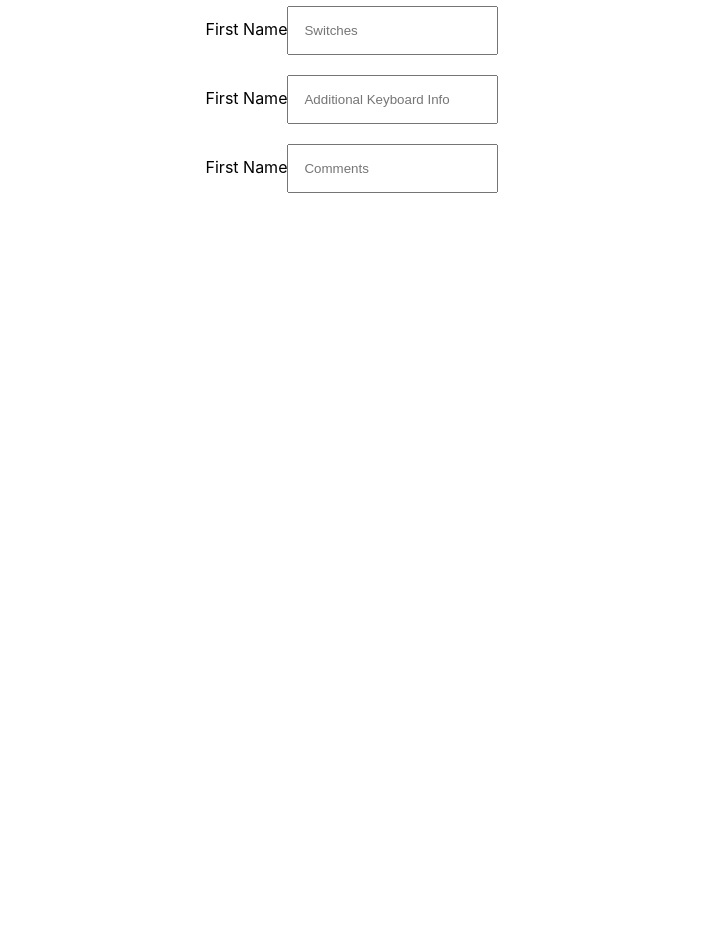
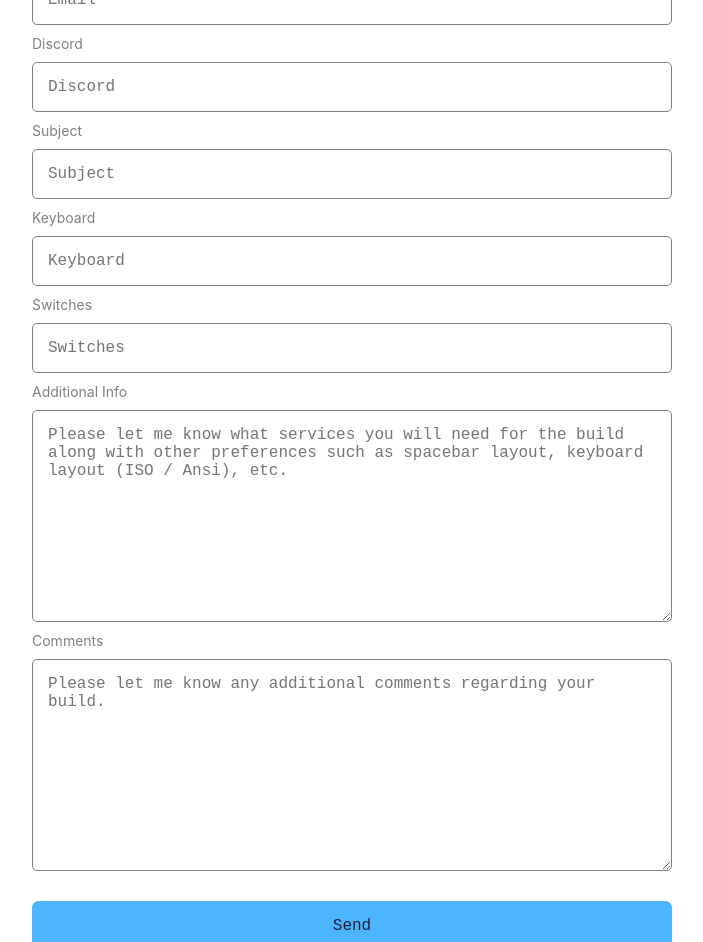
Before and after one commit to Crisu07/KeebGallery, a React (Create React App) app: page /commission in a window 1280 px wide. Shown: the part 680-1622 px from the top of the page, without its empty margins (288-991 px from the left). Before the commit the page ends 883 px from the top, so only its background shows below. Built offline with nearby package versions, Linux system fonts and the light colour scheme.

Commit message:
Commission Form
form css done and works, need to link emailing to it

```diff
--- a/src/components/pages/Commission.css
+++ b/src/components/pages/Commission.css
@@ -1,10 +1,83 @@
-.commissionformcontainer {
+:root {
+    --color-bg: #1f1f38;
+      --color-bg-variant: #2c2c6c;
+      --color-primary: #4db5ff;
+      --color-primary-variant: rgba(77, 181, 255, 0.4);
+      --color-white: #fff;
+      --color-light: rgba(255,255, 255, 0.6);
+}
+
+/* Commission Info */
+.commissioninfocontainer {
     display: flex;
     align-items: center;
-    justify-content: center;
+    flex-direction: column;
+    max-width: 640px;
+    margin-left: auto;
+    margin-right: auto;
+}
+
+/* Input form for Commission Request */
+.commissionform {
+    max-width: 640px;
+    margin-left: auto;
+    margin-right: auto;
+    margin-bottom: 10%;
+}
+
+.reqForm {
+    display: flex;
+    flex-direction: column;
 }
 
 .commissioninput {
     padding: 15px;
     margin: 10px 0px;
+    border-radius: 5px;
+    border: 1px solid gray;
+    font-size: 16px;
+    font-family: "courier new", courier, monospace;
 }
+
+.commissiontextarea {
+    padding: 15px;
+    margin: 10px 0px;
+    border-radius: 5px;
+    border: 1px solid gray;
+    height: 180px;
+    resize: vertical;
+    font-size: 16px;
+    font-family: "courier new", courier, monospace;
+}
+
+.commissionlabel {
+    font-size: 14px;
+    color: gray;
+}
+
+/* Button class */
+.btn-commission {
+    width: 100%;
+    display: inline-block;
+    color: var(--color-primary);
+    padding: 0.75rem 1.2rem;
+    border-radius: 0.4rem;
+    cursor: pointer;
+    border: 1px solid var(--color-primary);
+    transition: var(--transition);
+    color: var(--color-white);
+    font-size: 16px;
+    font-family: "courier new", courier, monospace;
+}
+
+.btn-commission:hover {
+    background: var(--color-primary-variant);
+    color: var(--color-white);
+    border-color: transparent;
+}
+
+.btn-primary-commission {
+    background: var(--color-primary);
+    color: var(--color-bg);
+    height: 50px;
+}
--- a/src/components/pages/Commission.jsx
+++ b/src/components/pages/Commission.jsx
@@ -3,35 +3,130 @@ import React, { useState } from 'react'
 import ReqForm from './ReqForm'
 
 export const Commission = () => {
-  const [firstname, setFirst] = useState('')
-  const [lastname, setLast] = useState('')
+  // Do all the inputs within one usestate rather than having a diff per input
+  // set up as object
+  const [values, setValues] = useState({
+    firstname:'',
+    lastname:'',
+    email:'',
+    discord:'',
+    subject:'',
+    keyboard:'',
+    switches:'',
+    info:'',
+    info2:'',
+  })
 
-  // console.log(firstname)
+  const handleSubmit = (e)=> {
+    e.preventDefault(); // prevents page refresh on hitting button
+
+    // const data = new FormData(e.target)
+    // console.log(Object.fromEntries(data.entries()))
+  }
+
+  // Commission form inputs
+  const inputs = [
+    {
+      id:1,
+      name:'First Name',
+      type:'text',
+      placeholder:'First Name',
+      label:'First Name'
+    },
+    {
+      id:2,
+      name:'Last Name',
+      type:'text',
+      placeholder:'Last Name',
+      label:'Last Name'
+    },
+    {
+      id:3,
+      name:'Email',
+      type:'text',
+      placeholder:'Email',
+      label:'Email'
+    },
+    {
+      id:4,
+      name:'Discord',
+      type:'text',
+      placeholder:'Discord',
+      label:'Discord'
+    },
+    {
+      id:5,
+      name:'Subject',
+      type:'text',
+      placeholder:'Subject',
+      label:'Subject'
+    },
+    {
+      id:6,
+      name:'Keyboard',
+      type:'text',
+      placeholder:'Keyboard',
+      label:'Keyboard'
+    },
+    {
+      id:7,
+      name:'Switches',
+      type:'text',
+      placeholder:'Switches',
+      label:'Switches'
+    },
+    {
+      id:8,
+      name:'Additional Info',
+      type:'text',
+      placeholder:'Please let me know what services you will need for the build along with other preferences such as spacebar layout, keyboard layout (ISO / Ansi), etc.',
+      label:'Additional Info'
+    },
+    {
+      id:9,
+      name:'Comments',
+      type:'text',
+      placeholder:'Please let me know any additional comments regarding your build.',
+      label:'Comments'
+    },
+  ]
+
+  const onChange = (e)=> {
+    setValues({ ...values, [e.target.name]: e.target.value})
+  }
+  // console.log(values)
 
   return (
     <>
       <div className='commissioninfocontainer'>
-      {/* <h1 className='commissiontitle'>Commission Request</h1> */}
+        {/* <h1 className='commissiontitle'>Commission Request</h1> */}
 
-      {/* Commissions Closed Portion - uncomment when open */}
-      <h1 className='commissiontitle'>Commission Request (Closed)</h1>
-      <p><strong>Commission requests will be ignored until further notice.</strong> There is a limit to how much commissions I can take on. Follow the <a href="https://discord.gg/t4q99vGpjh" target='_blank'>Discord</a> for further updates.</p>
+        {/* Commissions Closed Portion - uncomment when open */}
+        <h1 className='commissiontitle'>Commission Request (Closed)</h1>
+        <p><strong>Commission requests will be ignored until further notice.</strong> There is a limit to how much commissions I can take on. Follow the <a href="https://discord.gg/t4q99vGpjh" target='_blank'>Discord</a> for further updates.</p>
 
-      <p>I am able to build keyboards if all the parts are provided and delivered to me by the client. Further discussion on commission specifics can be discussed on <a href="https://discord.gg/t4q99vGpjh" target='_blank'>Discord</a> instead of filling this form.</p>
-      <strong>Please only fill out this form if you have already purchased or have all the parts on hand. I will not wait for any group buys or missing parts.</strong>
+        <p>I am able to build keyboards if all the parts are provided and delivered to me by the client. Further discussion on commission specifics can be discussed on Discord instead of filling this form.</p>
+        <strong>Please only fill out this form if you have already purchased or have all the parts on hand. I will not wait for any group buys or missing parts. </strong>
+        <br />
+        <strong>If you have questions or want a quote on a certain build, please <a href="/contact">contact me</a> instead. This form is for commission requests specifically. Any troll or spam requests will be blocked from further commissions.</strong>
+        <br />
       </div>
-      <div className='commissionformcontainer'>
-        <form>
-          <ReqForm placeholder='First Name' setFirst={setFirst}/>
-          <ReqForm placeholder='Last Name'/>
-          <ReqForm placeholder='Email Address'/>
-          <ReqForm placeholder='Discord'/>
-          <ReqForm placeholder='Subject'/>
-          <ReqForm placeholder='Keyboard'/>
-          <ReqForm placeholder='Switches'/>
-          <ReqForm placeholder='Additional Keyboard Info'/>
-          <ReqForm placeholder='Comments'/>
-        </form>
+      <div>
+        <form className='commissionform' onSubmit={handleSubmit}>
+            {/* Map out the inputs and display each one rather than doing line by line */}
+            {/* ...input throws in all the values such as placeholder label etc */}
+            {/* value searches for the input name */}
+            {inputs.map((input) => (
+              <ReqForm
+              key={input.id}
+              {...input}
+              value={values[input.name]}
+              onChange={onChange}
+              />
+            ))}
+            <br />
+            <button className='btn-commission btn-primary-commission'>Send</button>
+          </form>
       </div>
     </>
   )
--- a/src/components/pages/ReqForm.jsx
+++ b/src/components/pages/ReqForm.jsx
@@ -4,10 +4,19 @@ import './Commission.css'
 
 // makes it easier than doing a separate input per criteria
 const ReqForm = (props) => {
+  const {label, onChange, id, ...inputProps} = props;
+
+  // last two inputs should have an expandable textbox
+  const isText = id > 7;
   return (
-    <div>
-        <label>First Name</label>
-        <input placeholder={props.placeholder} onChange={e=>props.setFirst(e.target.value)} className='commissioninput'/>
+    <div className='reqForm'>
+      <label className='commissionlabel'>{label}</label>
+      {isText ? (
+        <textarea {...inputProps} onChange={onChange} className='commissiontextarea'/>
+      ):
+      (
+        <input {...inputProps} onChange={onChange} className='commissioninput'/>
+      )}
     </div>
   )
 }
```
Also changed, not shown: src/ReactImageGallery.css (indentation only), src/components/pages/Contact.css (added).
